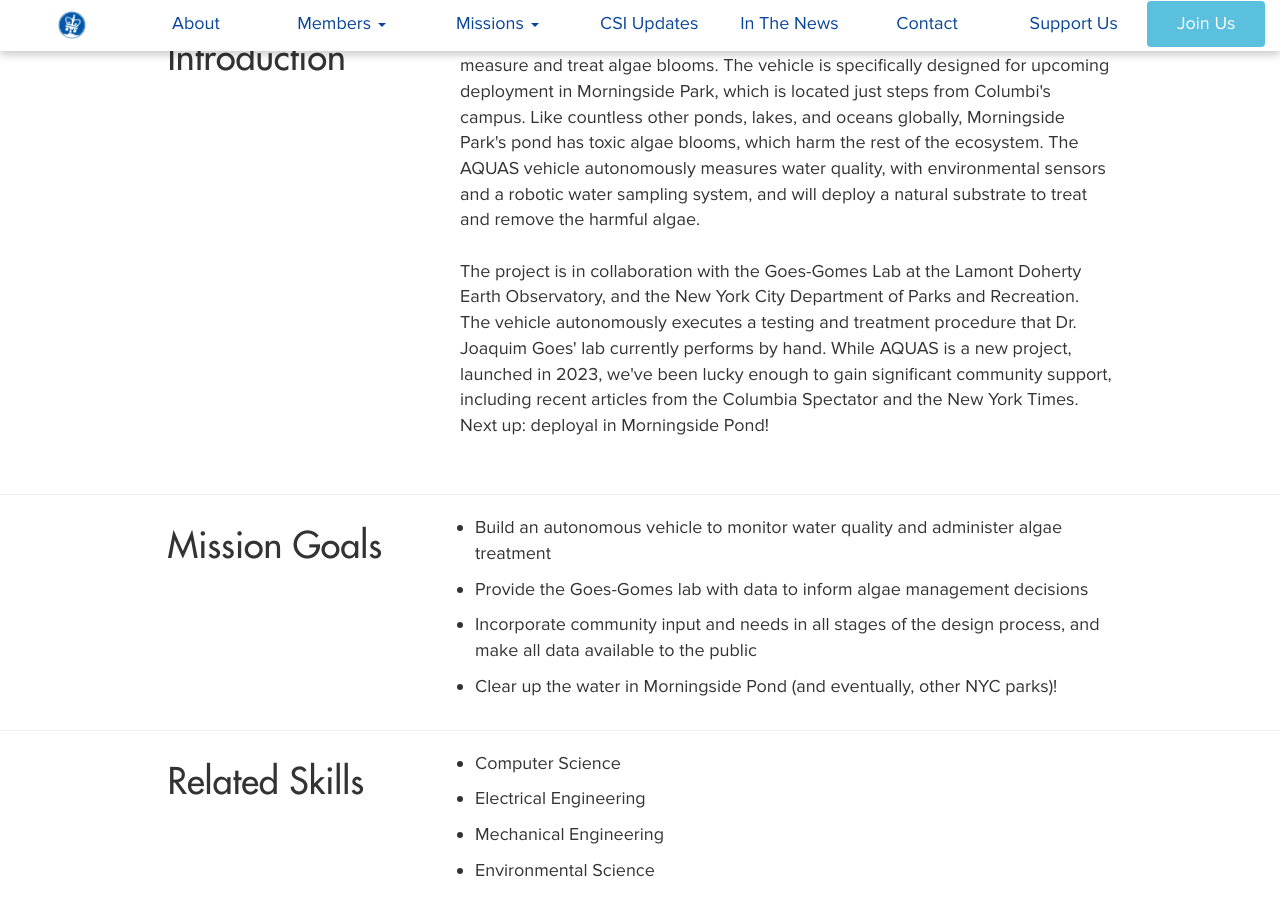
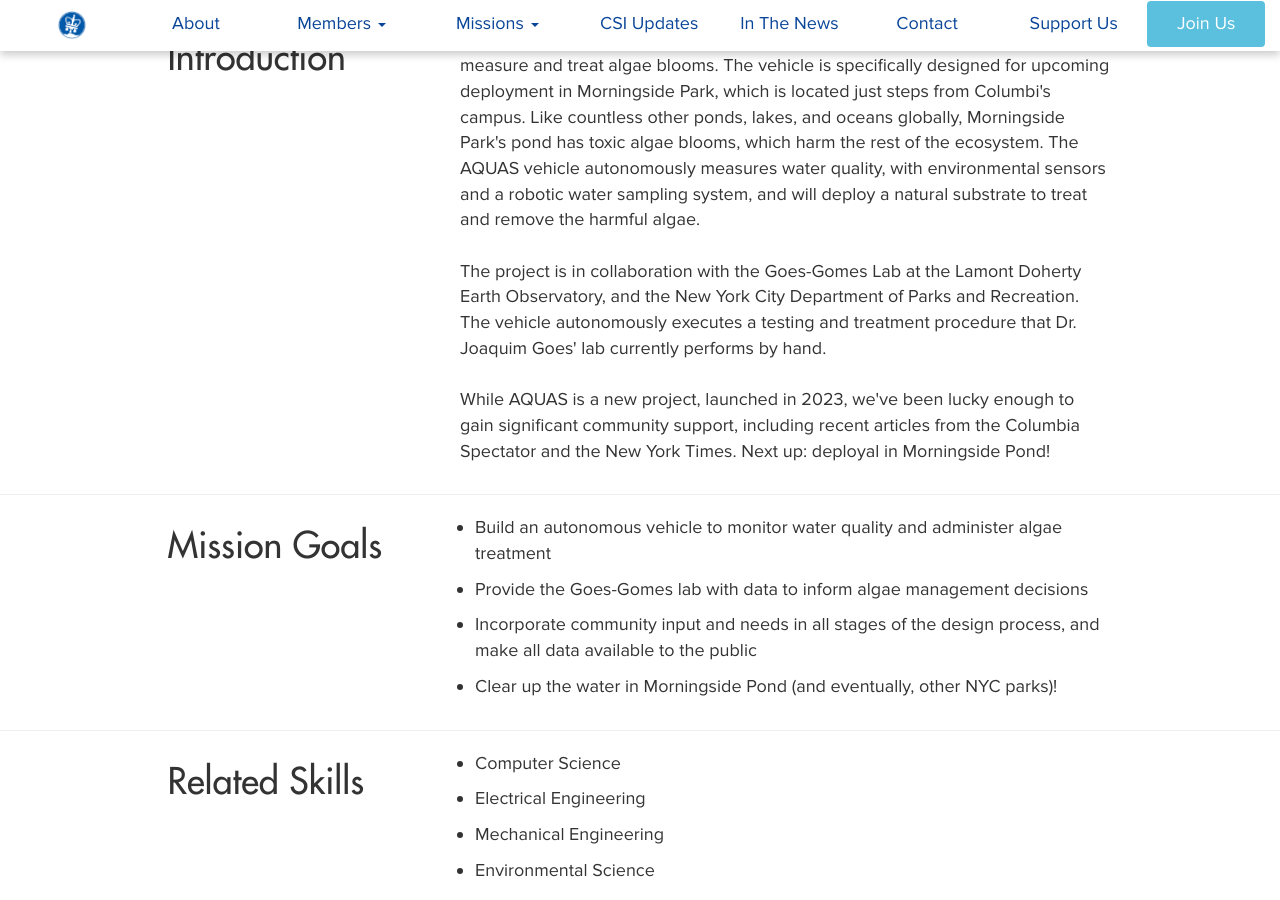
Before and after one commit to columbiaspace/columbiaspace.org, a Jekyll site: the page built from missions/aquas.html, in a window 1280 px wide and 900 px high, scrolled down 1172 px. Built offline with Jekyll 4.4.1, drawn with Linux system fonts in a browser that asks for light colours; nearby versions of some CDN libraries; comment, search, counter and statistics services are not loaded; some of the changed lines change nothing that is shown.

Commit message:
correct paragraph

```diff
--- a/missions/aquas.html
+++ b/missions/aquas.html
@@ -10,8 +10,8 @@
 abstracttext: "Developing a robotic platform to monitor and treat algal blooms in NYC parks."
 
 introtext: "The CSI AQUAS team is building an autonomous, unmanned sampling vehicle to measure and treat algae blooms. The vehicle is specifically designed for upcoming deployment in Morningside Park, which is located just steps from Columbi's campus. Like countless other ponds, lakes, and oceans globally, Morningside Park's pond has toxic algae blooms, which harm the rest of the ecosystem. The AQUAS vehicle autonomously measures water quality, with environmental sensors and a robotic water sampling system, and will deploy a natural substrate to treat and remove the harmful algae.<br><br>
-The project is in collaboration with the Goes-Gomes Lab at the Lamont Doherty Earth Observatory, and the New York City Department of Parks and Recreation. The vehicle autonomously executes a testing and treatment procedure that Dr. Joaquim Goes' lab currently performs by hand.
-While AQUAS is a new project, launched in 2023, we've been lucky enough to gain significant community support, including recent articles from the Columbia Spectator and the New York Times. Next up: deployal in Morningside Pond!<br><br>
+The project is in collaboration with the Goes-Gomes Lab at the Lamont Doherty Earth Observatory, and the New York City Department of Parks and Recreation. The vehicle autonomously executes a testing and treatment procedure that Dr. Joaquim Goes' lab currently performs by hand.<br><br>
+While AQUAS is a new project, launched in 2023, we've been lucky enough to gain significant community support, including recent articles from the Columbia Spectator and the New York Times. Next up: deployal in Morningside Pond!
 "
 
 goals: true
```
